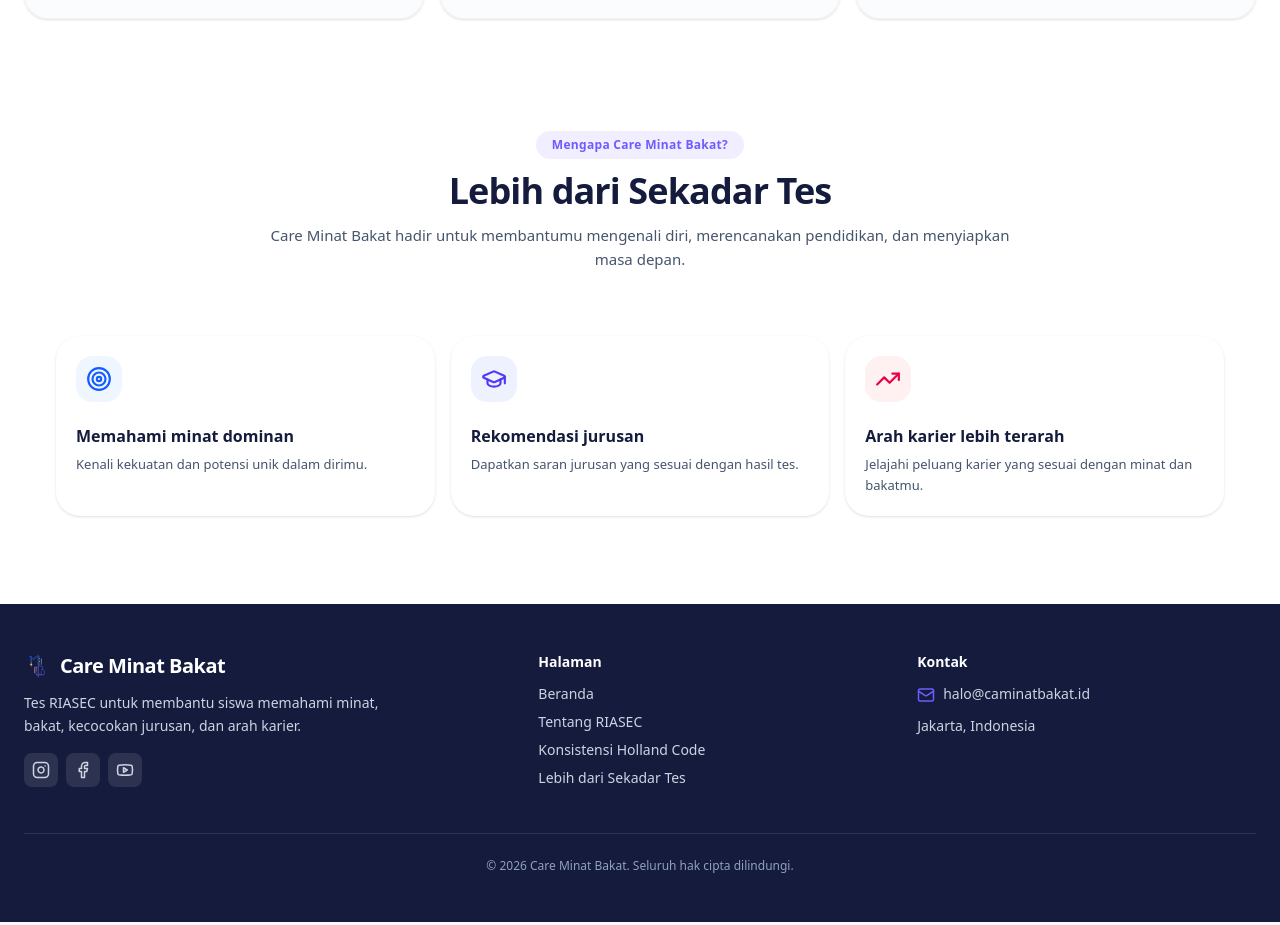
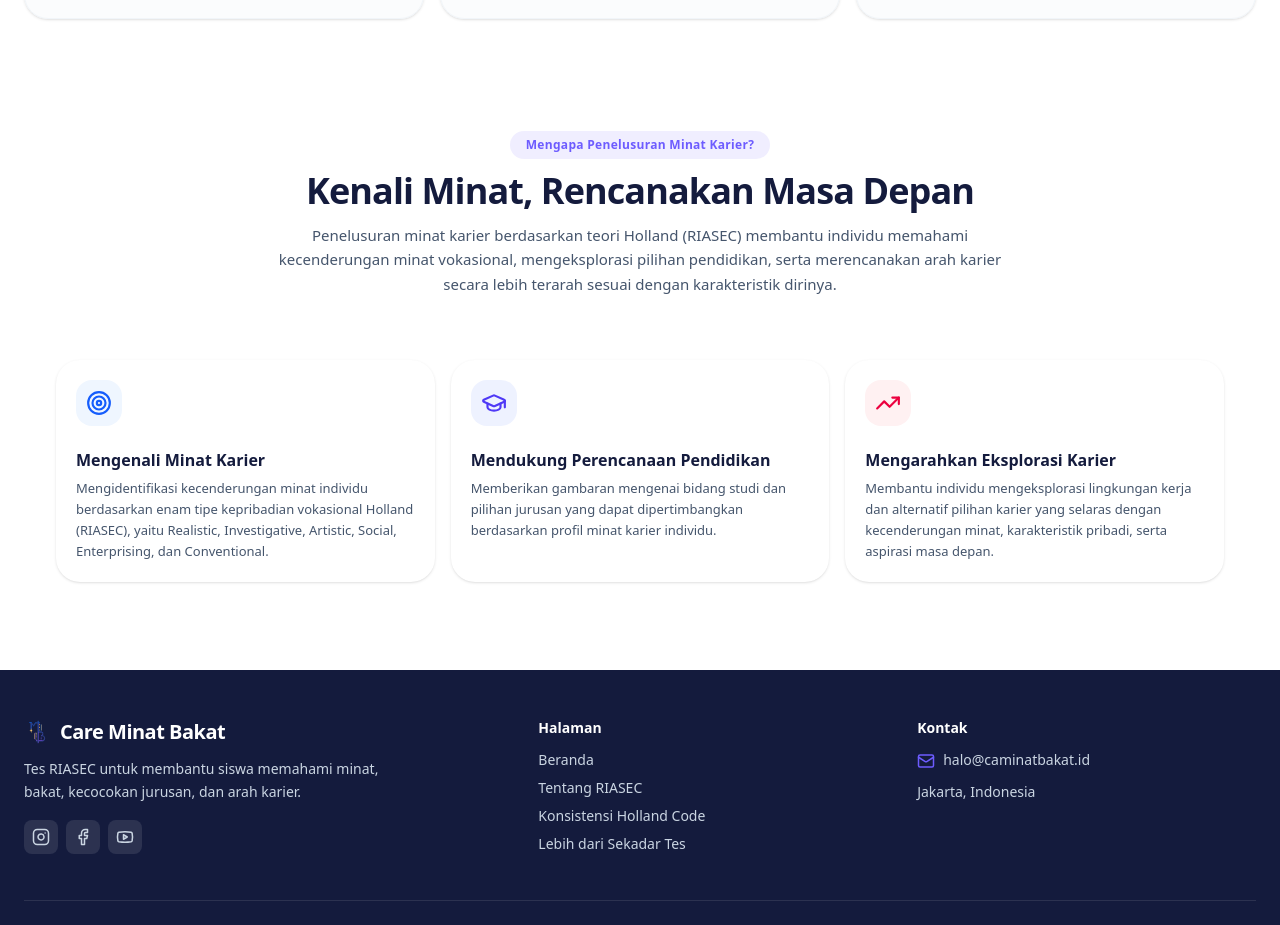
Before and after one commit to BangArulDev/Minat-bakat, a Next.js app: page / in a window 1280 px wide. Shown: the part 1600-2525 px from the top of the page. Built offline with nearby package versions, Linux system fonts and the light colour scheme.

Commit message:
Update feature titles and descriptions in Price component

```diff
--- a/src/components/home/Price.jsx
+++ b/src/components/home/Price.jsx
@@ -1,55 +1,81 @@
+
 "use client";
+
 import { Target, GraduationCap, TrendingUp } from "lucide-react";
 
 const features = [
   {
     icon: Target,
     tile: "bg-blue-50 text-blue-600",
-    title: "Memahami minat dominan",
-    desc: "Kenali kekuatan dan potensi unik dalam dirimu.",
+    title: "Mengenali Minat Karier",
+    desc: "Mengidentifikasi kecenderungan minat individu berdasarkan enam tipe kepribadian vokasional Holland (RIASEC), yaitu Realistic, Investigative, Artistic, Social, Enterprising, dan Conventional.",
   },
   {
     icon: GraduationCap,
     tile: "bg-indigo-50 text-indigo-600",
-    title: "Rekomendasi jurusan",
-    desc: "Dapatkan saran jurusan yang sesuai dengan hasil tes.",
+    title: "Mendukung Perencanaan Pendidikan",
+    desc: "Memberikan gambaran mengenai bidang studi dan pilihan jurusan yang dapat dipertimbangkan berdasarkan profil minat karier individu.",
   },
   {
     icon: TrendingUp,
     tile: "bg-rose-50 text-rose-600",
-    title: "Arah karier lebih terarah",
-    desc: "Jelajahi peluang karier yang sesuai dengan minat dan bakatmu.",
+    title: "Mengarahkan Eksplorasi Karier",
+    desc: "Membantu individu mengeksplorasi lingkungan kerja dan alternatif pilihan karier yang selaras dengan kecenderungan minat, karakteristik pribadi, serta aspirasi masa depan.",
   },
 ];
 
 export default function Price() {
   return (
-    <section id="mengapa-talenta" className="scroll-mt-16 bg-white">
+    <section
+      id="mengapa-penelusuran-minat-karier"
+      className="scroll-mt-16 bg-white"
+    >
       <div className="mx-auto max-w-7xl px-4 py-14 text-center sm:px-6">
+
+        {/* Judul Bagian */}
         <p className="inline-block rounded-full bg-[#6d5cff]/10 px-4 py-1.5 text-xs font-semibold tracking-wide text-[#6d5cff]">
-          Mengapa Care Minat Bakat?
-        </p>
-        <h2 className="mt-3 text-3xl font-extrabold tracking-tight text-[#141b3d] sm:text-4xl">
-          Lebih dari Sekadar Tes
-        </h2>
-        <p className="mx-auto mt-3 max-w-3xl text-[15px] leading-relaxed text-slate-600">
-          Care Minat Bakat hadir untuk membantumu mengenali diri, merencanakan pendidikan, dan
-          menyiapkan masa depan.
+          Mengapa Penelusuran Minat Karier?
         </p>
 
+        {/* Judul Utama */}
+        <h2 className="mt-3 text-3xl font-extrabold tracking-tight text-[#141b3d] sm:text-4xl">
+          Kenali Minat, Rencanakan Masa Depan
+        </h2>
+
+        {/* Deskripsi Utama */}
+        <p className="mx-auto mt-3 max-w-3xl text-[15px] leading-relaxed text-slate-600">
+          Penelusuran minat karier berdasarkan teori Holland (RIASEC)
+          membantu individu memahami kecenderungan minat vokasional,
+          mengeksplorasi pilihan pendidikan, serta merencanakan arah
+          karier secara lebih terarah sesuai dengan karakteristik dirinya.
+        </p>
+
+        {/* Kartu Manfaat */}
         <div className="mt-8 rounded-3xl p-4 sm:p-6 lg:p-8">
           <div className="grid gap-4 md:grid-cols-3">
             {features.map((f) => (
-              <div key={f.title} className="rounded-2xl bg-white p-5 text-left shadow-sm">
-                <span className={`inline-block rounded-xl p-2.5 ${f.tile}`}>
+              <div
+                key={f.title}
+                className="rounded-2xl bg-white p-5 text-left shadow-sm"
+              >
+                <span
+                  className={`inline-block rounded-xl p-2.5 ${f.tile}`}
+                >
                   <f.icon size={26} />
                 </span>
-                <h3 className="mt-4 text-base font-extrabold text-[#141b3d]">{f.title}</h3>
-                <p className="mt-1.5 text-[13px] leading-relaxed text-slate-600">{f.desc}</p>
+
+                <h3 className="mt-4 text-base font-extrabold text-[#141b3d]">
+                  {f.title}
+                </h3>
+
+                <p className="mt-1.5 text-[13px] leading-relaxed text-slate-600">
+                  {f.desc}
+                </p>
               </div>
             ))}
           </div>
         </div>
+
       </div>
     </section>
   );
```
